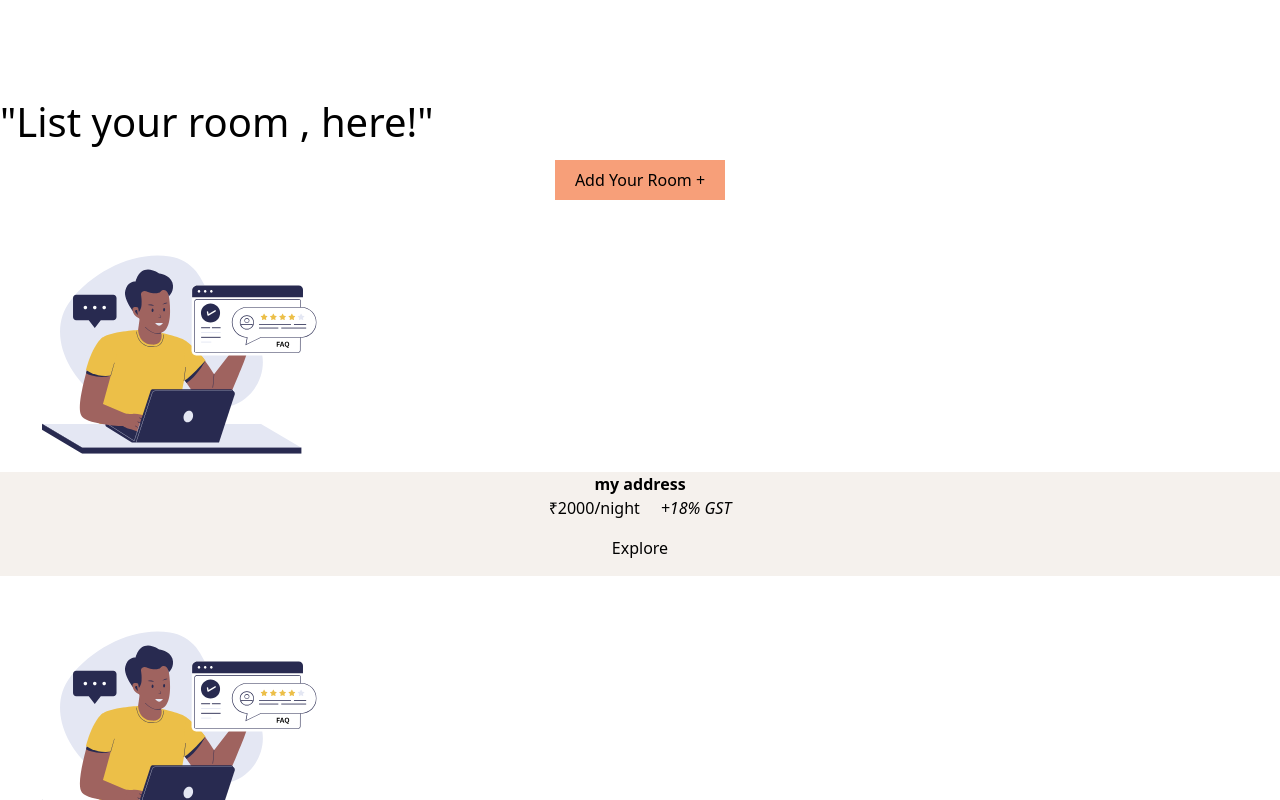
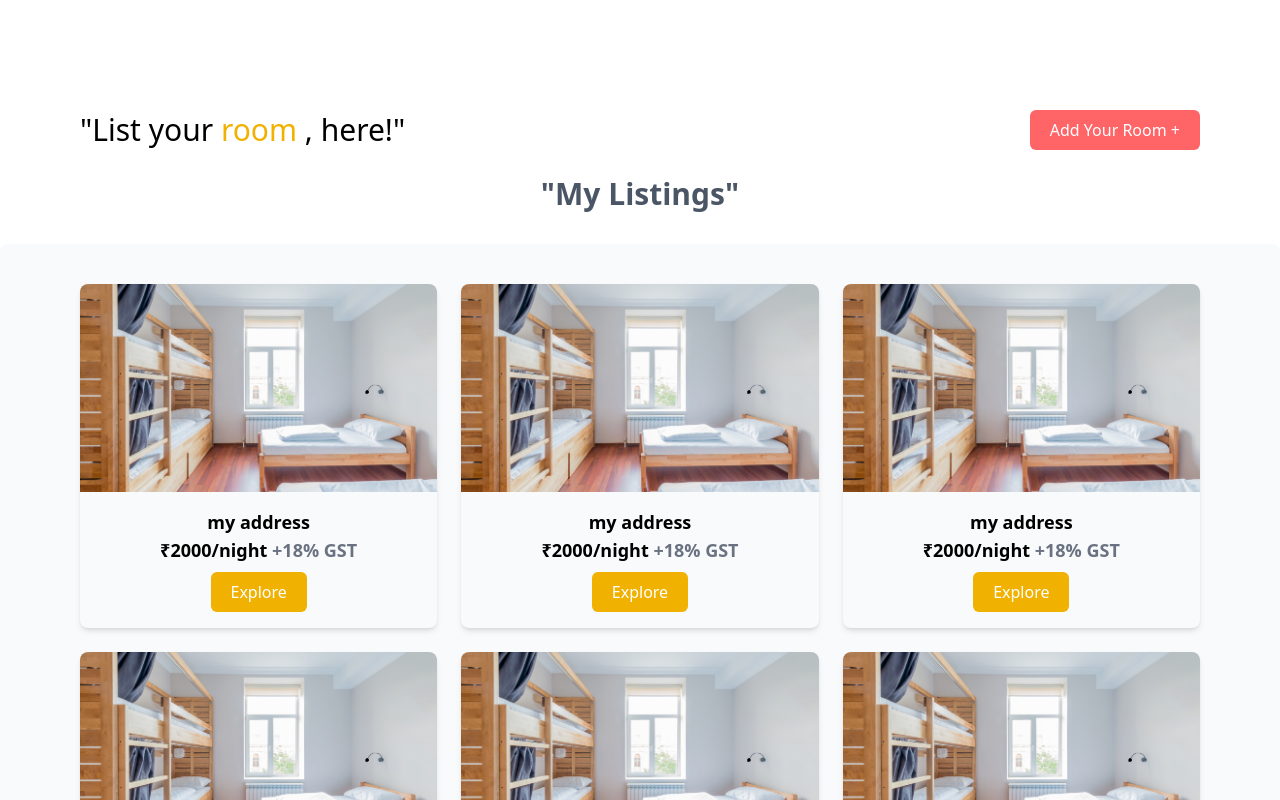
Before and after one commit to VikasPatel2004/Findoorzz, a React (Vite) app in the folder frontend/: page /Landlord in a window 1280 px wide. Shown: the top 800 px of the page. Built offline with nearby package versions, Linux system fonts and the light colour scheme.

Commit message:
making of landlord page

```diff
--- a/frontend/src/components/PGComponents/LandLordComponent/MyListings.jsx
+++ /dev/null
@@ -1,49 +0,0 @@
-import React from 'react';
-import { useNavigate } from 'react-router-dom';
-import PGListings from "../../../assets/FAQ.svg";
-
-function MyListings() {
-    const navigate = useNavigate();
-
-    // Navigate to the Landlord route
-    const handleNewClick = () => {
-        navigate('/PGLandlordFormHome'); // Navigate to the Landlord route
-    };
-
-    // Navigate to the Renter route
-    const handleButtonClick = () => {
-        navigate('/PgListingHome'); // Navigate to the Renter route
-    };
-
-    return (
-        <div className="container text-center pt-5">
-            <div className="hero d-flex justify-content-between align-items-center">
-                <h1 className='text-left py-2' style={{ fontSize: '2.5rem' }}>
-                    "List your <span className='text-warning' style={{ fontSize: '2.5rem' }}>room </span>, here!"
-                </h1>
-                <button type="button" className="btn px-5 py-2" style={{backgroundColor:"#F79F79"}} onClick={handleNewClick}>Add Your Room +</button>
-            </div>
-            <div className="row py-4">
-                {Array(8).fill().map((_, index) => ( // Example to create multiple cards
-                    <div className="col-4 py-4" key={index}>
-                        <div className="card listing-card">
-                            <img src={PGListings} className="card-img-top" alt="listing" style={{ height: '15rem' }} />
-                            <div className="card-body text-center" style={{ backgroundColor: "#F5F1ED" }}>
-                                <p className="card-text text-center">
-                                    <div><b>my address</b></div>
-                                    <div>
-                                        &#8377;2000/night
-                                        <i className="Tax-info"> &nbsp; &nbsp; +18% GST</i>
-                                    </div>
-                                </p>
-                                <button type="button" className="btn btn-warning px-5 py-2 mx-5 my-2" onClick={handleButtonClick}>Explore</button>
-                            </div>
-                        </div>
-                    </div>
-                ))}
-            </div>
-        </div>
-    );
-}
-
-export default MyListings;
--- /dev/null
+++ b/frontend/src/components/PGComponents/LandLordComponent/MyPGListings.jsx
@@ -0,0 +1,64 @@
+import React from 'react';
+import { useNavigate } from 'react-router-dom';
+import PGListings from "../../../assets/Room1.svg";
+
+function MyListings() {
+    const navigate = useNavigate();
+
+    // Navigate to the Landlord route
+    const handleNewClick = () => {
+        navigate('/PGLandlordFormHome'); // Navigate to the Landlord route
+    };
+
+    // Navigate to the Renter route
+    const handleButtonClick = () => {
+        navigate('/PgListingHome'); // Navigate to the Renter route
+    };
+
+    return (
+        <div className="container mx-auto text-center pt-10">
+            <div className="flex flex-col md:flex-row justify-between items-center px-4 md:px-20">
+                <h1 className='text-left py-2 text-2xl md:text-3xl'>
+                    "List your <span className='text-yellow-500'>room </span>, here!"
+                </h1>
+                <button
+                    type="button"
+                    className="btn px-5 py-2 mt-4 md:mt-0 bg-red-400 text-white rounded-md hover:bg-red-500 transition duration-300"
+                    onClick={handleNewClick}
+                >
+                    Add Your Room +
+                </button>
+            </div>
+            <h2 className="text-3xl text-gray-600 font-bold mt-5 mb-8">"My Listings"</h2>
+            <div className="grid grid-cols- sm:grid-cols-2 md:grid-cols-3 bg-gray-50 rounded-lg gap-6 px-4 md:px-20 py-10">
+                {Array(6).fill().map((_, index) => ( // Limit to 6 cards
+                    <div className="rounded-lg shadow-md overflow-hidden" key={index}>
+                        <img
+                            src={PGListings}
+                            className="w-full h-52 object-cover" // Increased height
+                            alt="listing"
+                        />
+                        <div className="p-4 text-center">
+                            <p className="text-lg font-bold">
+                                <div><b>my address</b></div>
+                                <div>
+                                    &#8377;2000/night
+                                    <span className="text-gray-500"> +18% GST</span>
+                                </div>
+                            </p>
+                            <button
+                                type="button"
+                                className="btn btn-warning px-5 py-2 mt-2 bg-yellow-500 text-white rounded-md hover:bg-yellow-600 transition duration-300"
+                                onClick={handleButtonClick}
+                            >
+                                Explore
+                            </button>
+                        </div>
+                    </div>
+                ))}
+            </div>
+        </div>
+    );
+}
+
+export default MyListings;
--- a/frontend/src/pages/PG/Landlord/LandlordPage.jsx
+++ b/frontend/src/pages/PG/Landlord/LandlordPage.jsx
@@ -1,5 +1,5 @@
 import React from 'react';
-import MyListings from '../../../components/PGComponents/LandLordComponent/MyListings';
+import MyListings from '../../../components/PGComponents/LandLordComponent/MyPGListings';
 
 function LandlordPage() {
     return (
```
Also changed, not shown: frontend/src/assets/Room1.svg (added).
